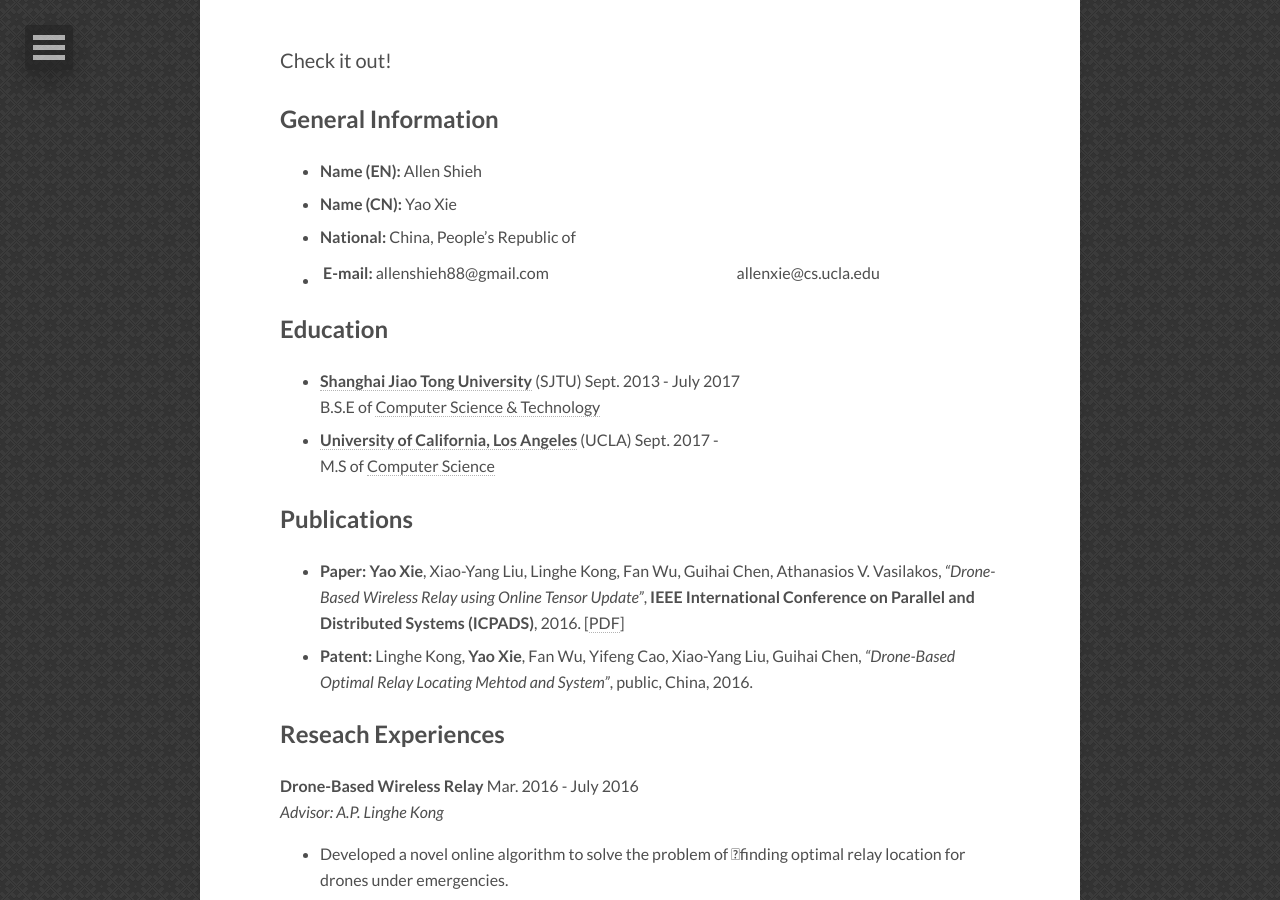
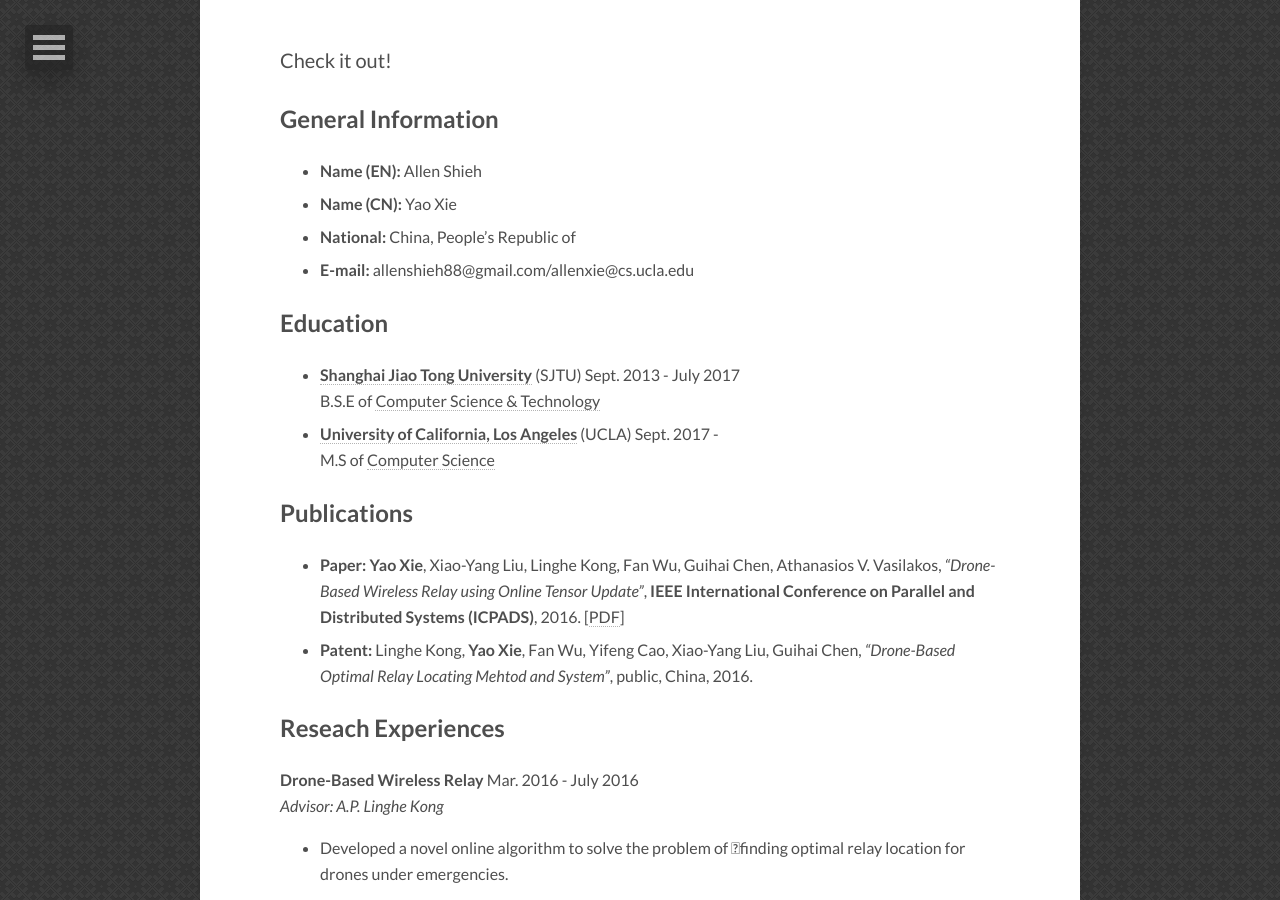
Before and after one commit to AllenShieh/AllenShieh.github.io, a Jekyll site: the page built from _posts/2016-11-15-resume.md, in a window 1280 px wide and 900 px high, scrolled down 473 px. Built offline with Jekyll 4.4.1, drawn with Linux system fonts in a browser that asks for light colours; nearby versions of some CDN libraries; comment, search, counter and statistics services are not loaded.

Commit message:
working?

```diff
--- a/_posts/2016-11-15-resume.md
+++ b/_posts/2016-11-15-resume.md
@@ -14,7 +14,7 @@
 * **Name (EN):** Allen Shieh
 * **Name (CN):** Yao Xie
 * **National:** China, People's Republic of
-* **E-mail:** allenshieh88@gmail.com | allenxie@cs.ucla.edu
+* **E-mail:** allenshieh88@gmail.com/allenxie@cs.ucla.edu
 
 
 ## Education
```
